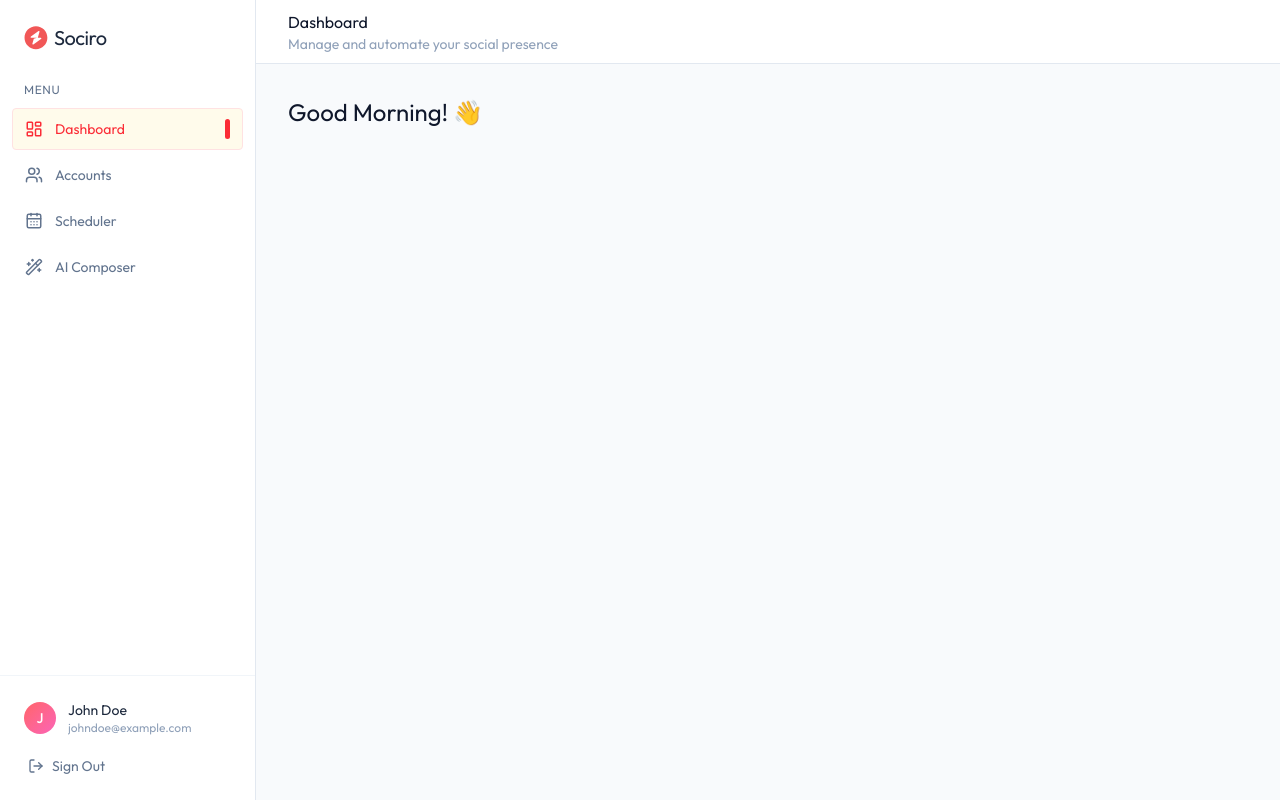
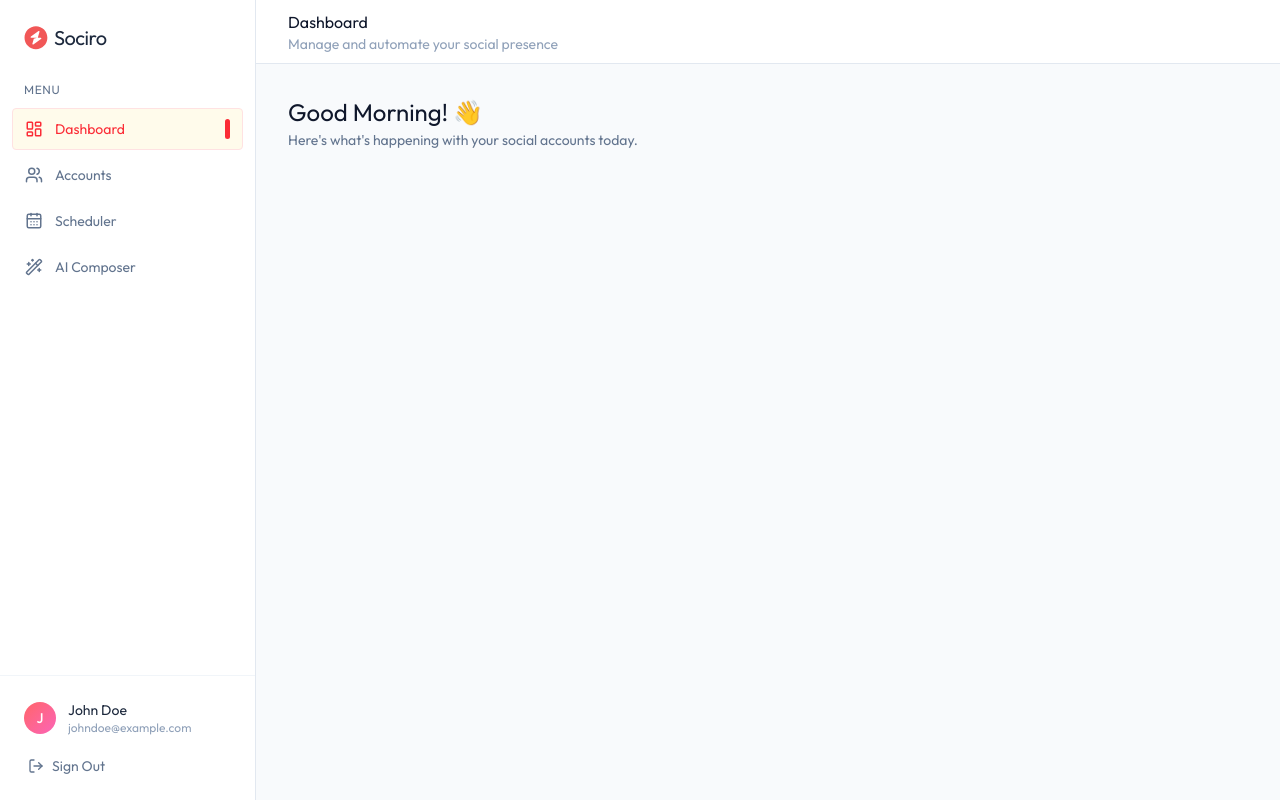
Before and after one commit to PSBVISION/Sociro, a React (Vite) app in the folder client/: page /dashboard in a window 1280 px wide. Built offline with nearby package versions, Linux system fonts and the light colour scheme.

Commit message:
fix: update welcome message in Dashboard component to remove comment syntax

```diff
--- a/client/src/pages/Dashboard.tsx
+++ b/client/src/pages/Dashboard.tsx
@@ -5,7 +5,7 @@ const Dashboard = () => {
       <div>
         <h2 className="text-2xl text-slate-900">Good Morning! 👋</h2>
         <p className="text-slate-500 text-sm mt-0.5">
-          {/* Here's what's happening with your social accounts today. */}
+          Here's what's happening with your social accounts today.
         </p>
       </div>
       {/* Stats Cards */}
```
Also changed, not shown: 1 other file (tests, documents, lock files or other folders).
